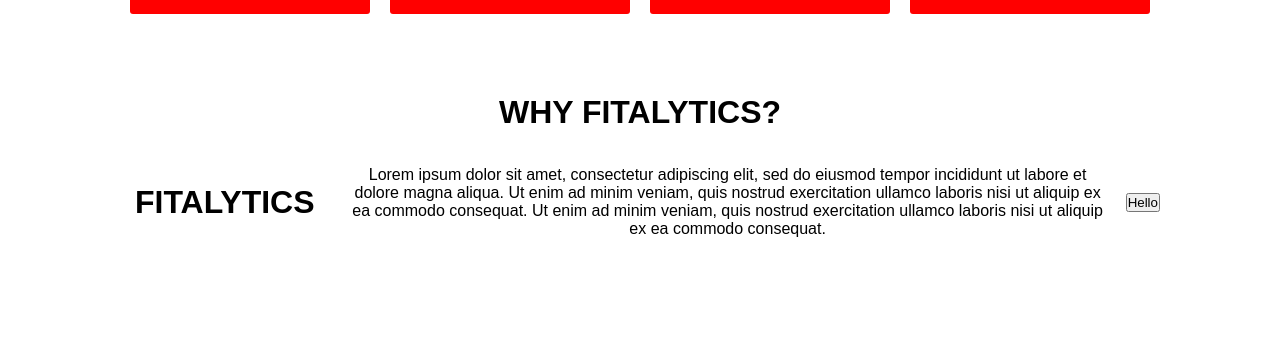
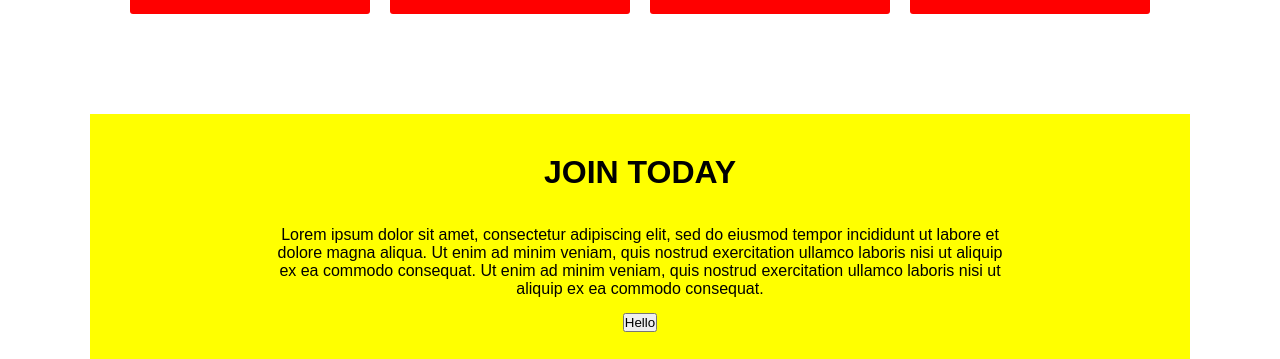
Before and after one commit to connorca22/fitalytics, a React (Create React App) app: page / in a window 1280 px wide. Shown: the part 868-1227 px from the top of the page. Before the commit the page ends 1151 px from the top, so only its background shows below. Built offline with nearby package versions, Linux system fonts and the light colour scheme.

Commit message:
changed styled component structure to make header styled component reusable into a SectionWrapper.

```diff
--- a/src/components/homeComponents/HomeHeader.js
+++ b/src/components/homeComponents/HomeHeader.js
@@ -1,14 +1,14 @@
-import { Header, HeaderContainer } from "../styled/Home.styled"
+import { SectionWrapper, HeaderContainer } from "../styled/Home.styled"
 
 export default function HomeHeader() {
     return (
-    <Header bg='pink'>
+    <SectionWrapper bg='pink'>
         <HeaderContainer>
             <div style={{width: "50%", border: "1px solid black", display: "flex", flexDirection: "column", alignItems: "center", backgroundColor: "white"}}>
                 <h1 style={{margin: "15px 15px"}}>FITALYTICS</h1>
                 <p style={{margin: "15px 15px", marginBottom: "15px"}}>Lorem ipsum dolor sit amet, consectetur adipiscing elit, sed do eiusmod tempor incididunt ut labore et dolore magna aliqua. Ut enim ad minim veniam, quis nostrud exercitation ullamco laboris nisi ut aliquip ex ea commodo consequat. Ut enim ad minim veniam, quis nostrud exercitation ullamco laboris nisi ut aliquip ex ea commodo consequat.</p>
             </div>
         </HeaderContainer>
-    </Header>
+    </SectionWrapper>
     )
 }
--- a/src/components/homeComponents/Join.js
+++ b/src/components/homeComponents/Join.js
@@ -1,18 +1,18 @@
 import { Container, Flex } from "../styled/Container.styled"
 import { Link } from "react-router-dom"
+import { SectionWrapper } from "../styled/Home.styled"
 
 export default function Join() {
 
     return (
-        <Container>
-            <Flex fd="column">
-                <h1 style={{marginBottom: "20px", marginTop: "10px"}}>WHY FITALYTICS?</h1>
-                <Flex ai="center">
-                    <h1 style={{margin: "15px 15px"}}>FITALYTICS</h1>
-                    <p style={{margin: "15px 15px", marginBottom: "15px"}}>Lorem ipsum dolor sit amet, consectetur adipiscing elit, sed do eiusmod tempor incididunt ut labore et dolore magna aliqua. Ut enim ad minim veniam, quis nostrud exercitation ullamco laboris nisi ut aliquip ex ea commodo consequat. Ut enim ad minim veniam, quis nostrud exercitation ullamco laboris nisi ut aliquip ex ea commodo consequat.</p>
+        <SectionWrapper>
+            <Container bg="yellow">
+                <Flex fd="column" ai="center">
+                    <h1 style={{marginBottom: "20px", marginTop: "10px"}}>JOIN TODAY</h1>
+                    <p style={{margin: "15px 15px", marginBottom: "15px", width: "70%"}}>Lorem ipsum dolor sit amet, consectetur adipiscing elit, sed do eiusmod tempor incididunt ut labore et dolore magna aliqua. Ut enim ad minim veniam, quis nostrud exercitation ullamco laboris nisi ut aliquip ex ea commodo consequat. Ut enim ad minim veniam, quis nostrud exercitation ullamco laboris nisi ut aliquip ex ea commodo consequat.</p>
                     <Link to="/sign-up"><button>Hello</button></Link>
                 </Flex>
-            </Flex>
-        </Container>
+            </Container>
+        </SectionWrapper>
     )
 }
--- a/src/components/styled/Home.styled.js
+++ b/src/components/styled/Home.styled.js
@@ -31,7 +31,7 @@
     text-decoration: none;
 `
 
-export const Header = styled.header`
+export const SectionWrapper = styled.header`
     background-color: ${({bg}) => bg};
     margin-top: 60px;
 `
```
